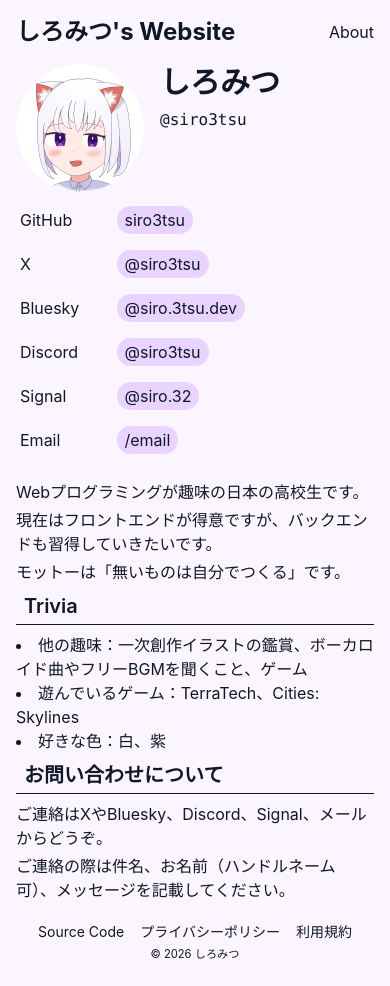
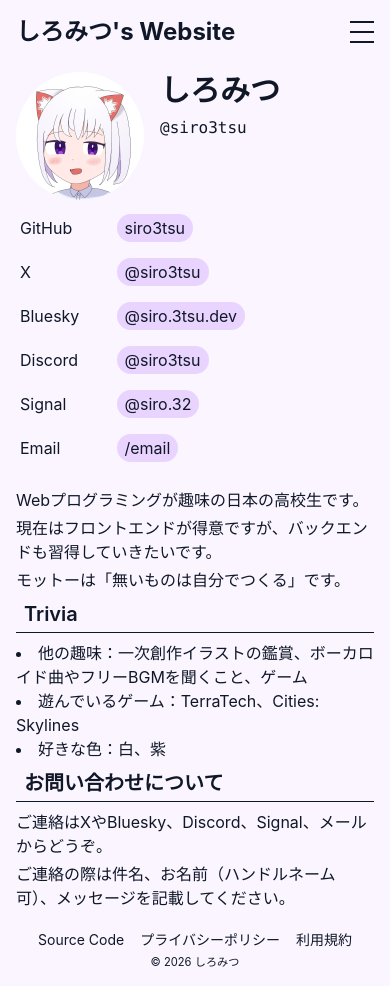
Before and after one commit to siro3tsu/siro-3tsu-dev, an Astro site: page / in a window 390 px wide. Built offline with nearby package versions, Linux system fonts and the light colour scheme; Astro itself is replaced by a stand-in of ours; what @iconify/tailwind4 would draw is missing.

Commit message:
feat: Add hamburger menu to support responsive design

```diff
--- /dev/null
+++ b/src/components/Hamburger.astro
@@ -0,0 +1,13 @@
+---
+
+---
+
+<div class="hamburger w-6 h-6 flex md:hidden flex-col justify-center items-center gap-2">
+  <span
+    class="block w-full h-0.5 bg-gray-900 dark:bg-gray-100 open:rotate-45 open:translate-y-2.5 transition-transform duration-300"
+  ></span>
+  <span class="block w-full h-0.5 bg-gray-900 dark:bg-gray-100 open:opacity-0 transition-opacity duration-300"></span>
+  <span
+    class="block w-full h-0.5 bg-gray-900 dark:bg-gray-100 open:-rotate-45 open:-translate-y-2.5 transition-transform duration-300"
+  ></span>
+</div>
--- a/src/components/Header.astro
+++ b/src/components/Header.astro
@@ -1,12 +1,26 @@
+---
+import Hamburger from './Hamburger.astro';
 ---
 
----
-
-<header class="max-w-4xl w-dvw mx-auto p-4 xl:px-0 flex flex-row justify-between items-center">
+<header class="max-w-4xl w-dvw mx-auto p-4 xl:px-0 flex flex-col md:flex-row md:justify-between md:items-center gap-2">
+  <div class="flex flex-row justify-between items-center">
   <a href="/" class="text-2xl font-bold">しろみつ's Website</a>
-  <nav>
-    <ul class="flex flex-row gap-4">
+    <Hamburger />
+  </div>
+  <nav class="overflow-hidden max-md:max-h-0 max-md:open:max-h-96 transition-[max-height] duration-300">
+    <ul class="max-md:p-4 flex flex-row gap-4 max-md:border-y max-md:border-gray-500">
       <li><a href="/about">About</a></li>
     </ul>
   </nav>
+  <script is:inline>
+    const hamburger = document.querySelector('.hamburger');
+    const navMenu = document.querySelector('nav');
+    const lines = hamburger.querySelectorAll('span');
+    hamburger.addEventListener('click', () => {
+      navMenu.getAttribute('open') === null ? navMenu.setAttribute('open', '') : navMenu.removeAttribute('open');
+      lines.forEach((line) => {
+        line.getAttribute('open') === null ? line.setAttribute('open', '') : line.removeAttribute('open');
+      });
+    });
+  </script>
 </header>
```
